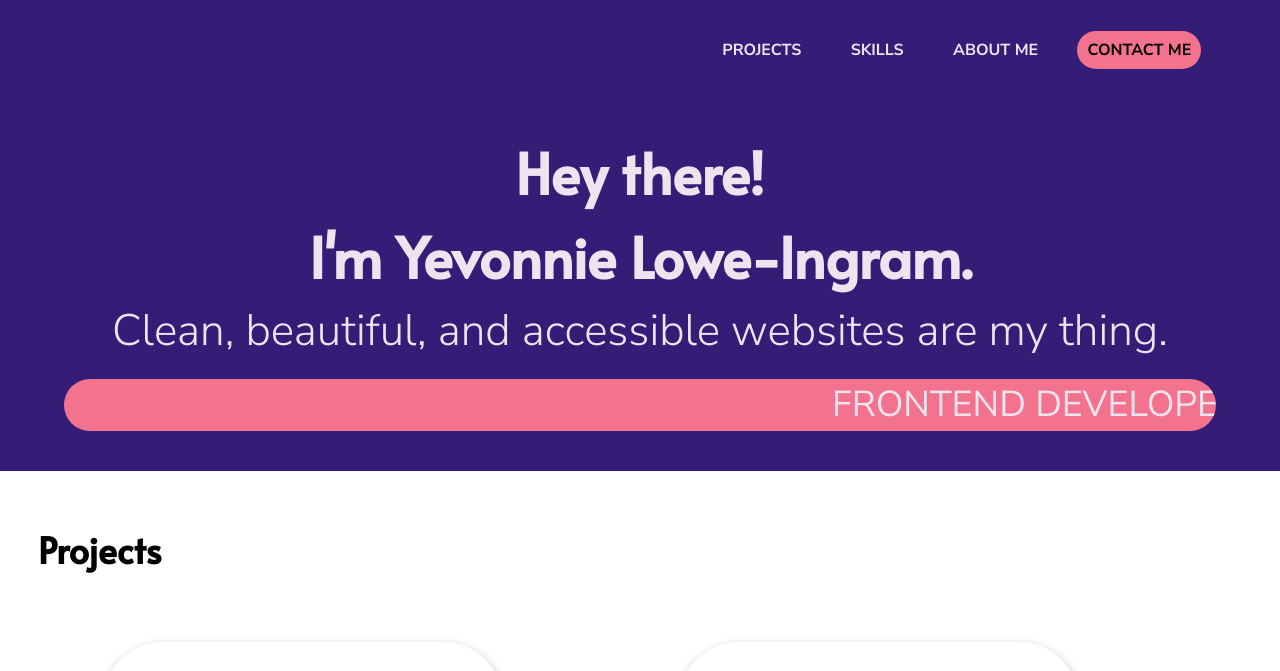
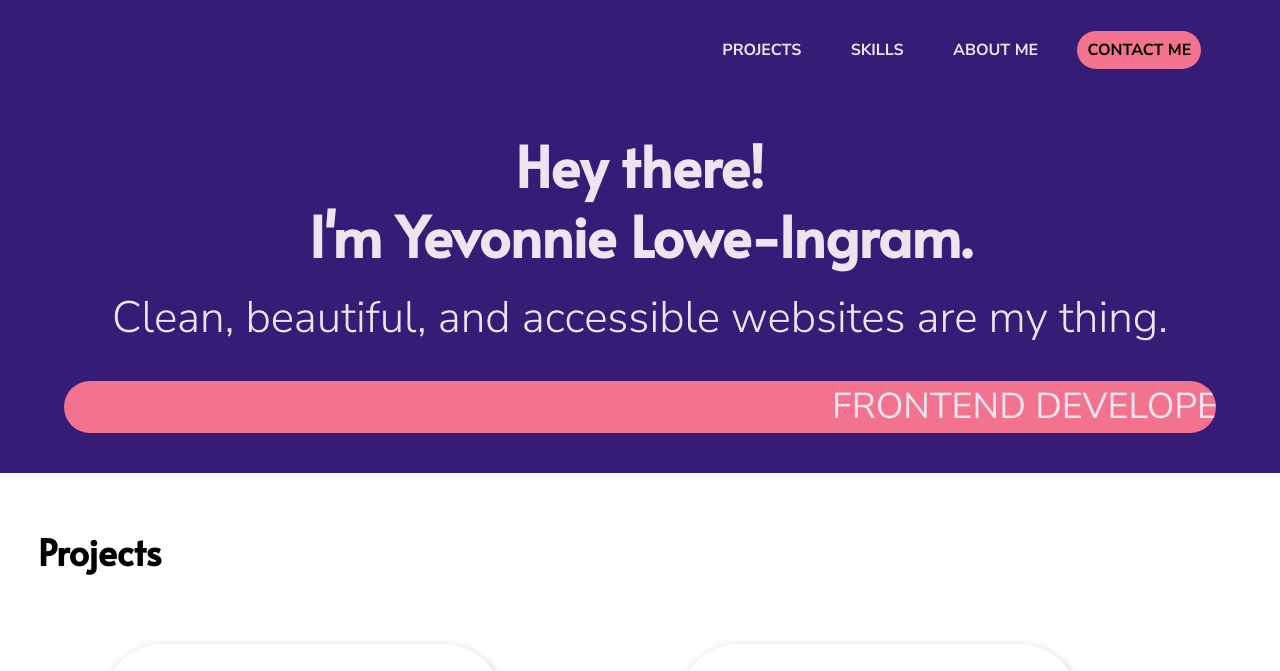
Before and after one commit to YL31/yevonnie-lowe-ingram, a website built with webpack: page index.html in a window 1280 px wide. Shown: the top 671 px of the page. Built offline with nearby package versions, Linux system fonts and the light colour scheme.

Commit message:
Adjust h2 margins and decrease line height for h1

```diff
--- a/css/main.css
+++ b/css/main.css
@@ -191,7 +191,7 @@ a {
 h1 {
     font-family: Alata, sans-serif;
     font-size: 2.75em;
-    line-height: 1.5em;
+    line-height: 1.25em;
     width: 100%;
     margin: 0;
     padding:0;
@@ -202,7 +202,7 @@ h2 {
   font-weight: 300;
   font-size: 2.50em;
   line-height: 1.5em;
-  margin: 0;
+  margin: 15px 0;
 }
 
 h3 {
```
